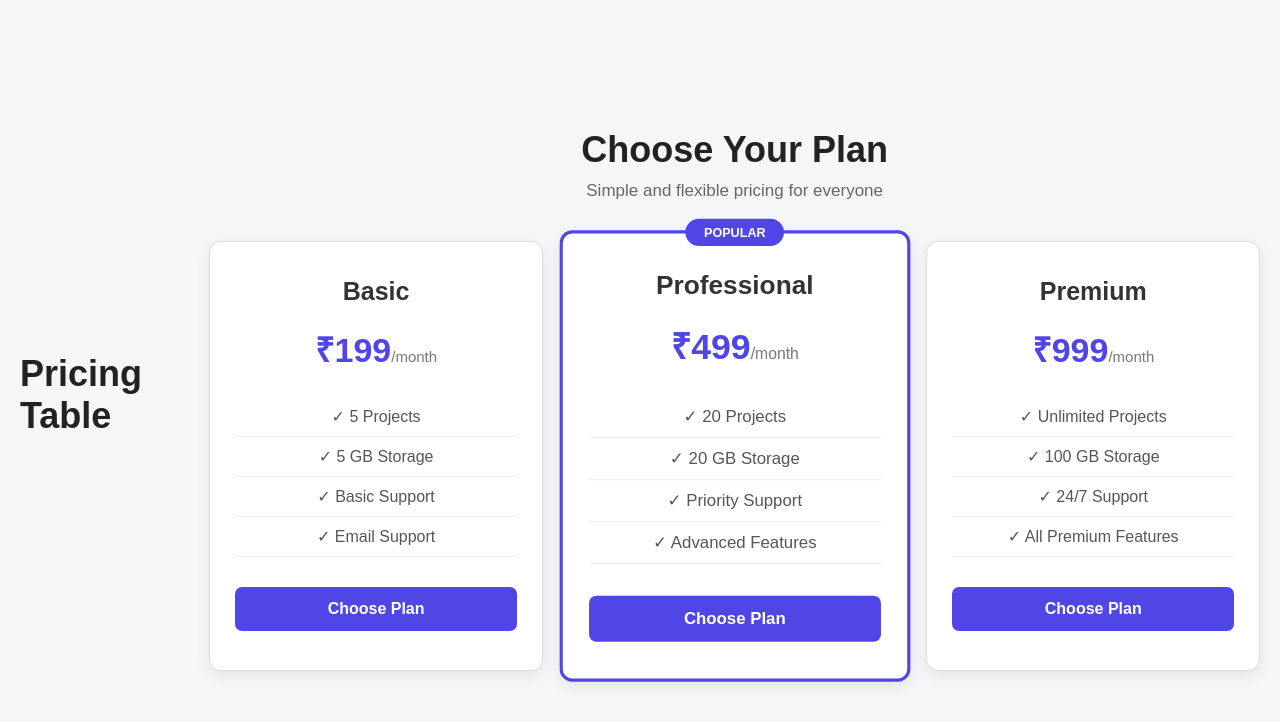
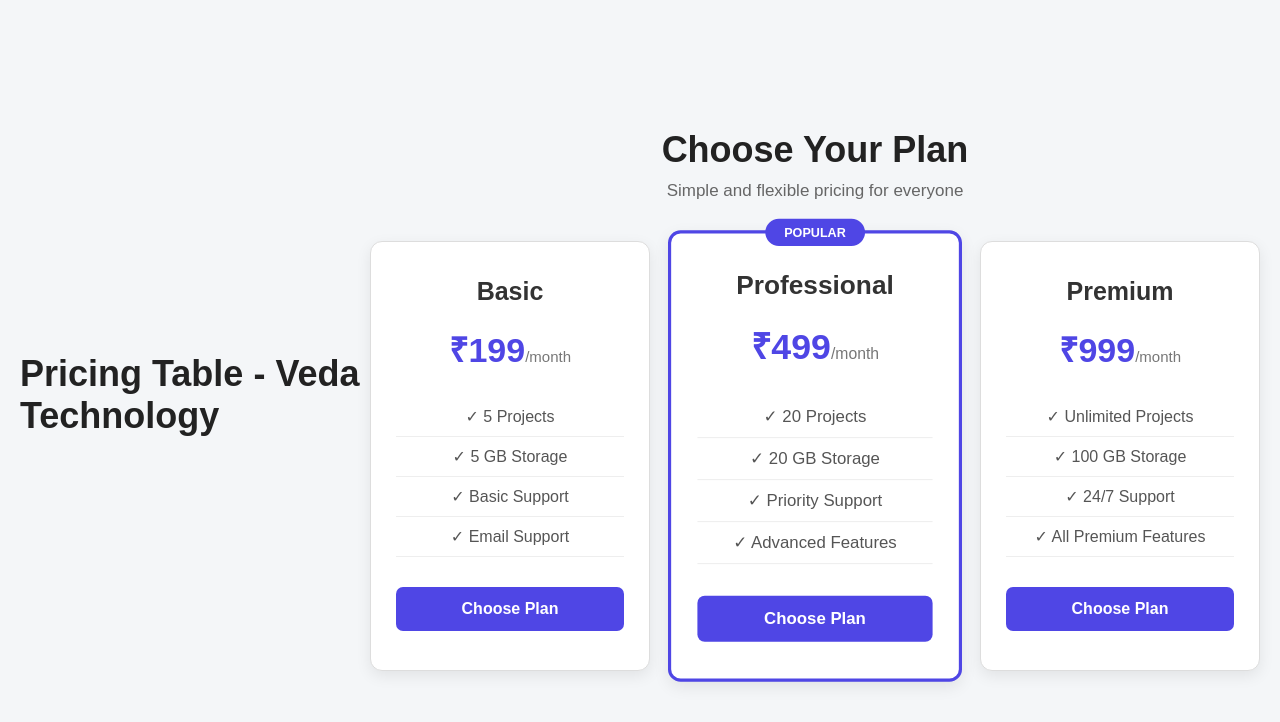
Before and after one commit to kashyapunnati/Pricing-Table, a plain HTML site: page index.html in a window 1280 px wide. Drawn offline with Linux system fonts and the light colour scheme.

Commit message:
Update index.html

```diff
--- a/index.html
+++ b/index.html
@@ -3,7 +3,7 @@
 <head>
     <meta charset="UTF-8">
     <meta name="viewport" content="width=device-width, initial-scale=1.0">
-    <h1>Pricing Table</h1>
+    <h1>Pricing Table - Veda Technology</h1>
 
     <link rel="stylesheet" href="style.css">
 </head>
```
